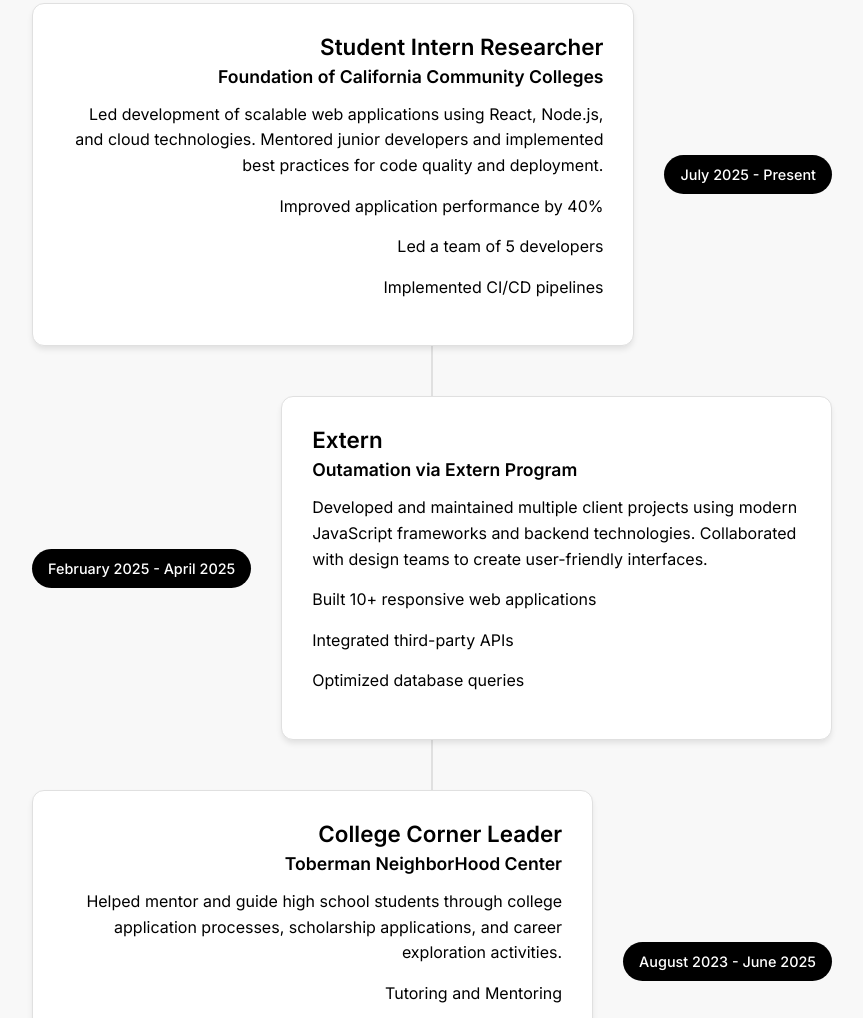
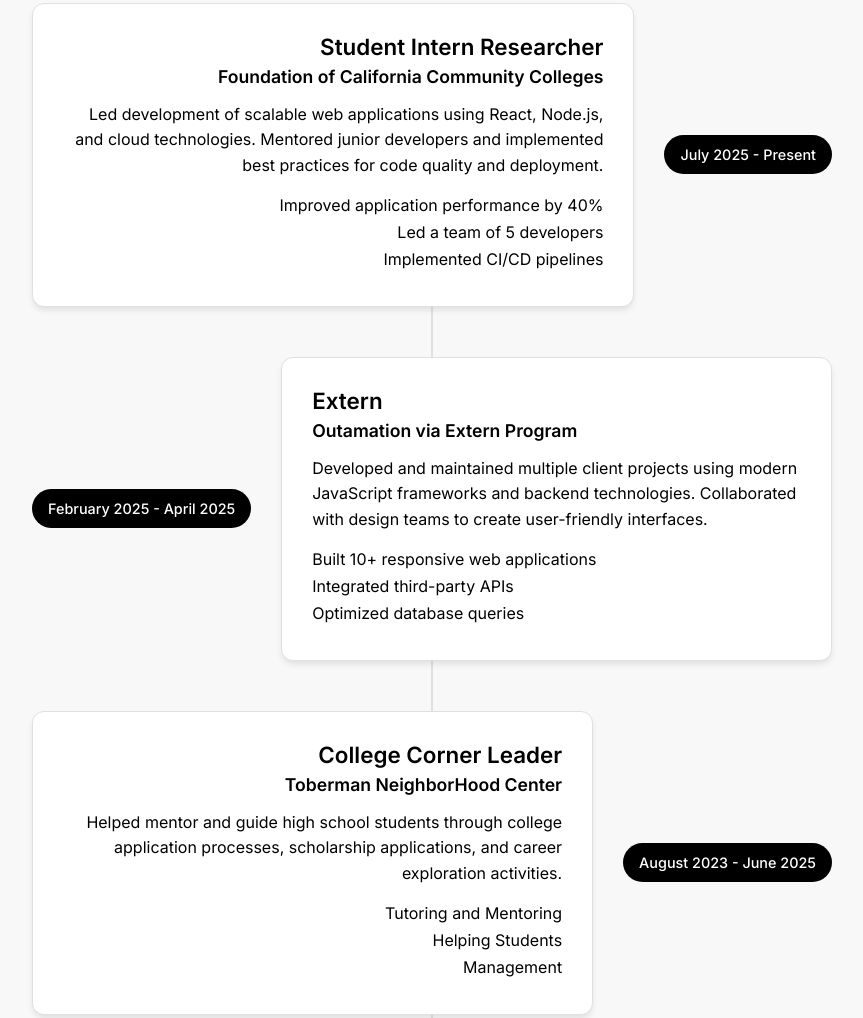
Before and after one commit to adrian-1-cardona/AdrianCardona, a website: page index.html in a window 1280 px wide. Shown: the part 1899-2917 px from the top of the page, without its empty margins (208-1071 px from the left). Drawn offline with Linux system fonts and the light colour scheme.

Commit message:
bettter bullet point spacing

```diff
--- a/styles.css
+++ b/styles.css
@@ -519,6 +519,11 @@
     color: var(--text-secondary);
     margin-bottom: 15px;
     line-height: 1.6;
+}
+
+.timeline-content p:not(:first-of-type) {
+    margin-bottom: 5px;
+    line-height: 1.4;
 }
 
 .timeline-content ul {
```
